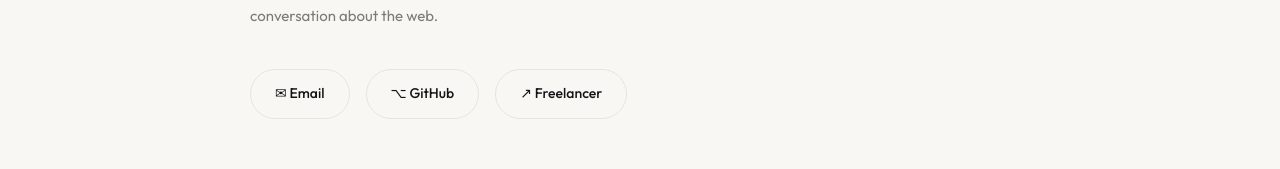
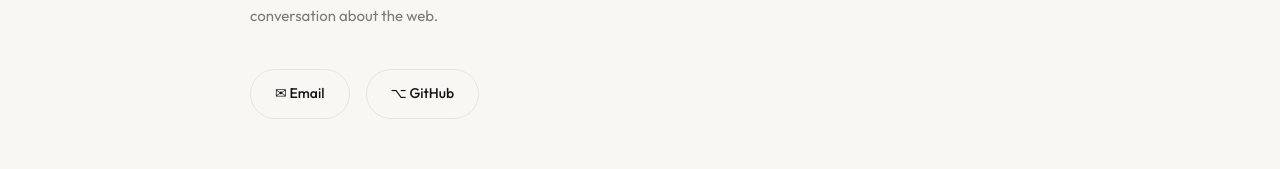
Before and after one commit to Atnan49/Portofolio, a Next.js app: page / in a window 1280 px wide. Shown: the part 3311-3480 px from the top of the page. Built offline with nearby package versions, Linux system fonts and the light colour scheme.

Commit message:
chore: remove Freelancer link from contact links

```diff
--- a/src/components/Contact.tsx
+++ b/src/components/Contact.tsx
@@ -5,7 +5,6 @@ import { useReveal } from '@/hooks/useReveal';
 const contactLinks = [
   { label: '✉ Email', href: 'mailto:atnanseptian1@gmail.com' },
   { label: '⌥ GitHub', href: 'https://github.com/Atnan49', external: true },
-  { label: '↗ Freelancer', href: 'https://freelancer.com/u/atnan49', external: true },
 ];
 
 export default function Contact() {
```
